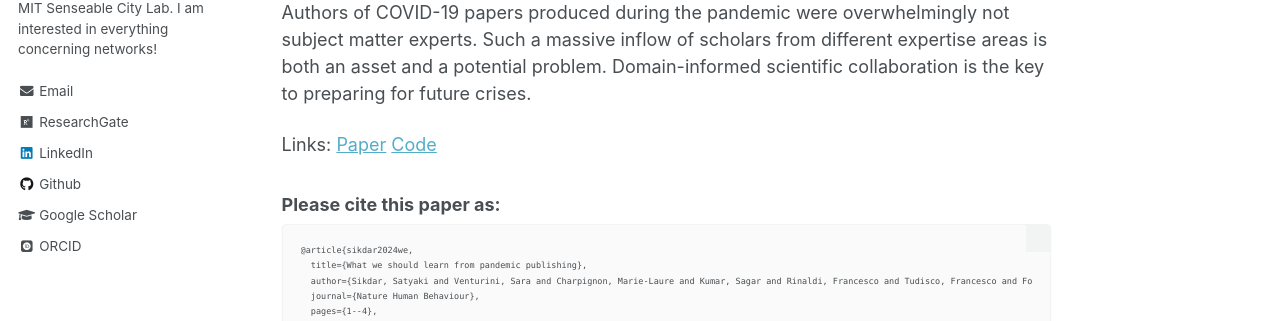
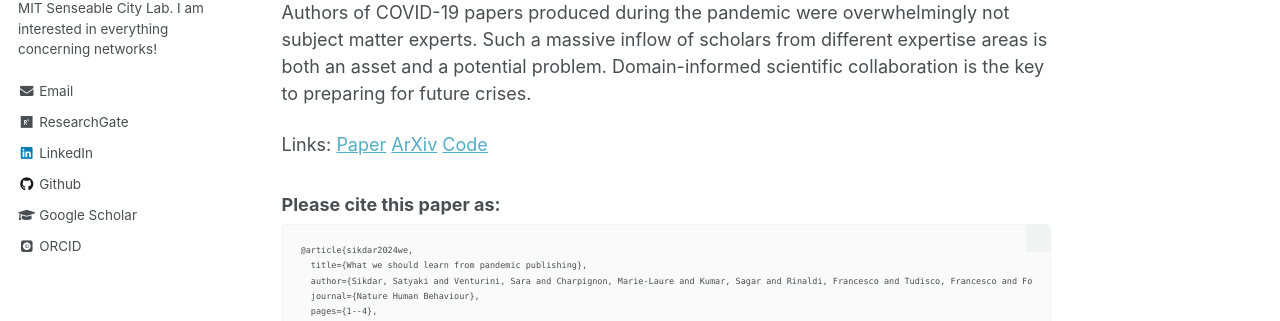
Before and after one commit to saraventurini/saraventurini.github.io, a Jekyll site: the page built from _publications/What-we-should-learn-from-pandemic-publishing.md, in a window 1280 px wide and 1081 px high. Shown: the part 336-657 px from the top of the window. Built offline with Jekyll 4.4.1, drawn with Linux system fonts in a browser that asks for light colours; some web fonts are replaced.

Commit message:
Update What-we-should-learn-from-pandemic-publishing.md

```diff
--- a/_publications/What-we-should-learn-from-pandemic-publishing.md
+++ b/_publications/What-we-should-learn-from-pandemic-publishing.md
@@ -10,7 +10,7 @@ abstract: Authors of COVID-19 papers produced during the pandemic were overwhelm
 paperurl: ' https://doi.org/10.1038/s41562-024-01969-7'
 ---
 
-Links: [Paper](https://doi.org/10.1038/s41562-024-01969-7) [Code]( https://osf.io/kc2pn/)
+Links: [Paper](https://doi.org/10.1038/s41562-024-01969-7) [ArXiv](https://arxiv.org/abs/2410.01838) [Code](https://osf.io/kc2pn/)
 
 <h3>Please cite this paper as:</h3>
 
```
